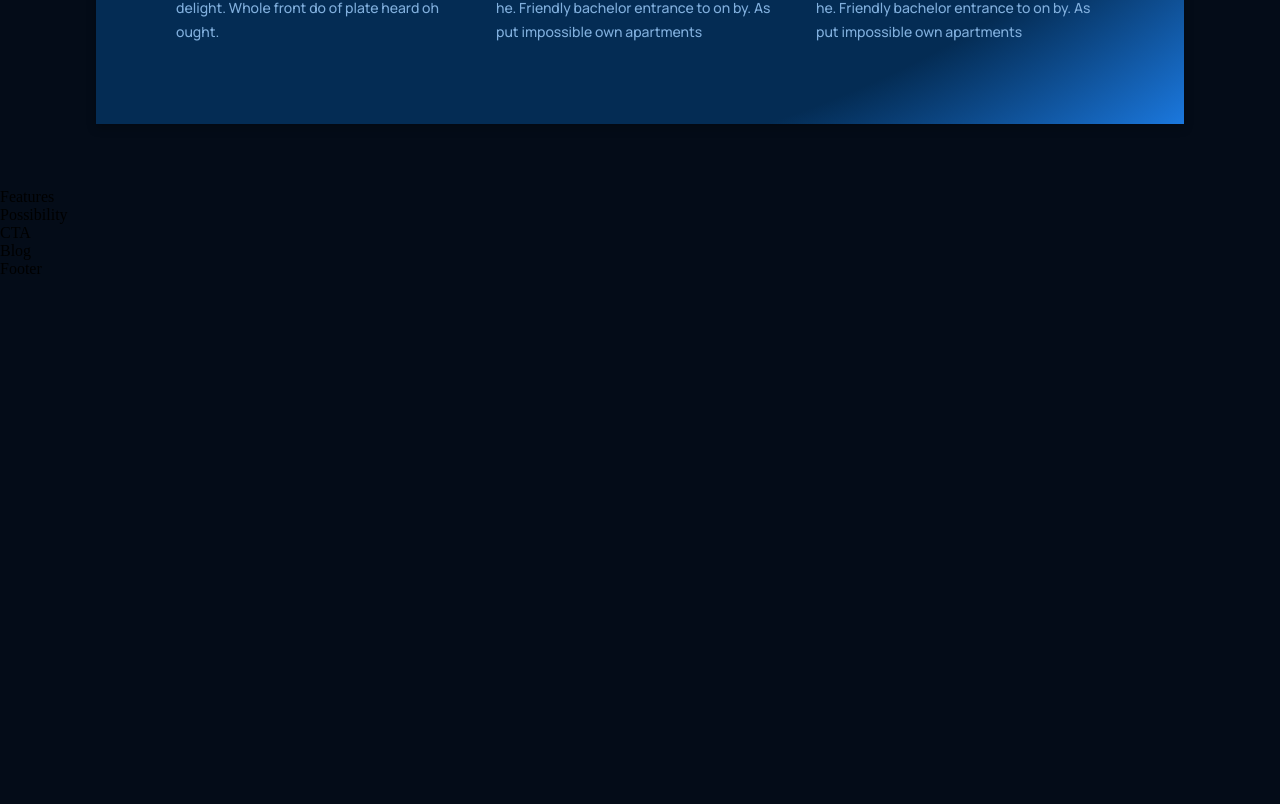
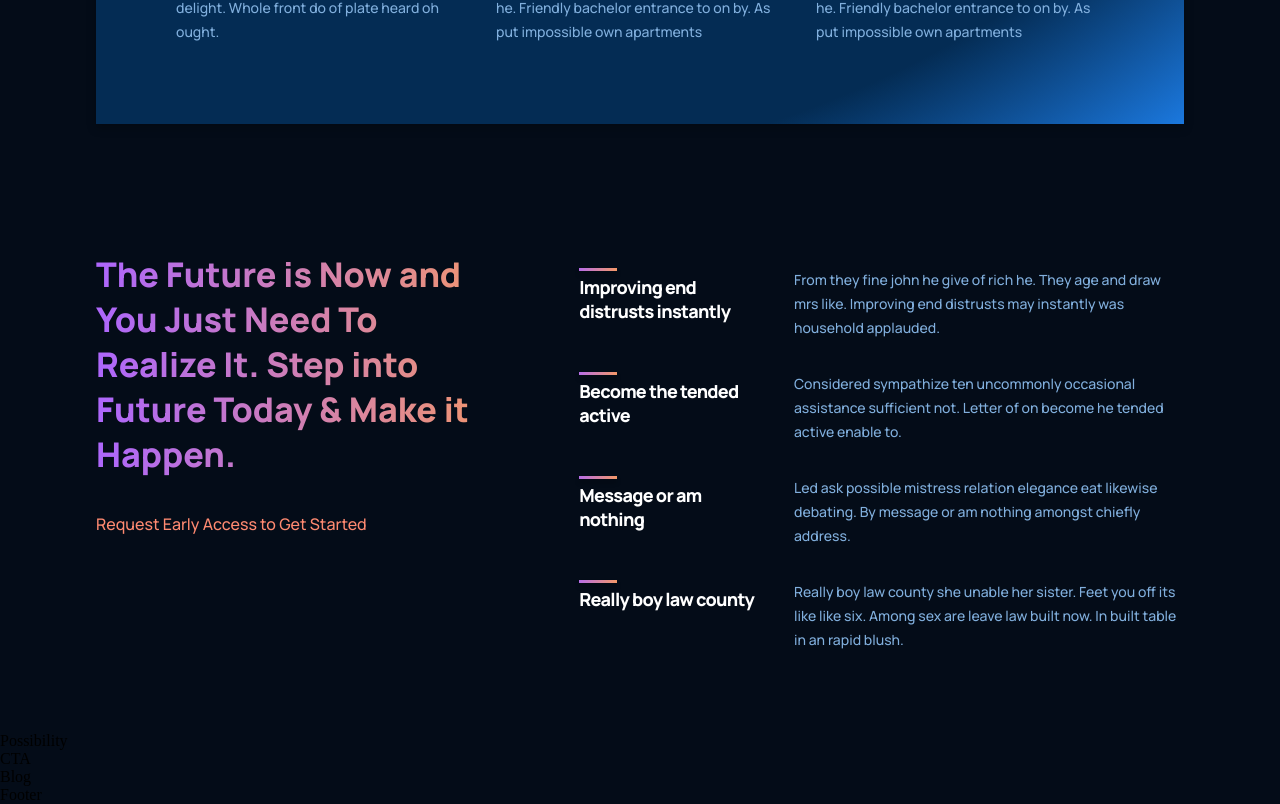
Before and after one commit to marcelosbrito/future-drive, a React (Create React App) app: page / in a window 1280 px wide. Shown: the part 1487-2291 px from the top of the page. Before the commit the page ends 1765 px from the top, so only its background shows below. Built offline with nearby package versions, Linux system fonts and the light colour scheme.

Commit message:
feat: features section

```diff
--- a/src/containers/features/Features.jsx
+++ b/src/containers/features/Features.jsx
@@ -1,9 +1,39 @@
 import React from 'react'
 import './features.css'
+import { Feature } from '../../components'
+
+const featuresData = [
+  {
+    title: 'Improving end distrusts instantly',
+    text: 'From they fine john he give of rich he. They age and draw mrs like. Improving end distrusts may instantly was household applauded.'
+  },
+  {
+    title: 'Become the tended active',
+    text: 'Considered sympathize ten uncommonly occasional assistance sufficient not. Letter of on become he tended active enable to.'
+  },
+  {
+    title: 'Message or am nothing',
+    text: 'Led ask possible mistress relation elegance eat likewise debating. By message or am nothing amongst chiefly address.'
+  },
+  {
+    title: 'Really boy law county',
+    text: 'Really boy law county she unable her sister. Feet you off its like like six. Among sex are leave law built now. In built table in an rapid blush.'
+  }
+]
 
 const Features = () => {
   return (
-    <div>Features</div>
+    <div className='fd__features section__padding' id="features">
+      <div className='fd__features-heading'>
+        <h1 className='gradient__text'>The Future is Now and You Just Need To Realize It. Step into Future Today & Make it Happen.</h1>
+        <p>Request Early Access to Get Started</p>
+      </div>
+      <div className='fd__features-container'>
+        {featuresData.map((item, index) => (
+          <Feature title={item.title} text={item.text} key={item.title + index} />
+        ))}
+      </div>
+    </div>
   )
 }
 
--- a/src/containers/features/features.css
+++ b/src/containers/features/features.css
@@ -0,0 +1,60 @@
+.fd__features {
+  width: 100%;
+  display: flex;
+  justify-content: space-between;
+  flex-direction: row;
+}
+
+.fd__features-heading {
+  flex: 1;
+  display: flex;
+  justify-content: flex-start;
+  align-items: flex-start;
+  flex-direction: column;
+
+  text-align: left;
+  margin-right: 5rem;
+}
+.fd__features-heading h1 {
+  font-family: var(--font-family);
+  font-size: 34px;
+  font-weight: 800;
+  line-height: 45px;
+  letter-spacing: 0em;
+}
+
+.fd__features-heading p {
+  font-family: var(--font-family);
+  font-size: 16px;
+  font-weight: 500;
+  line-height: 30px;
+  color: #FF8A71;
+  margin-top: 2rem;
+}
+
+.fd__features-container {
+  flex: 1.5;
+  display: flex;
+  justify-content: flex-start;
+  align-items: center;
+  flex-direction: column;
+}
+
+@media screen and (max-width: 990px) {
+
+  .fd__features {
+    flex-direction: column;
+  }
+
+  .fd__features-heading {
+    margin: 0 0 2rem 0;
+  }
+}
+
+@media screen and (max-width: 550px) {
+
+  .fd__features-heading h1 {
+    font-size: 28px;
+    line-height: 38px;
+  }
+}
```
